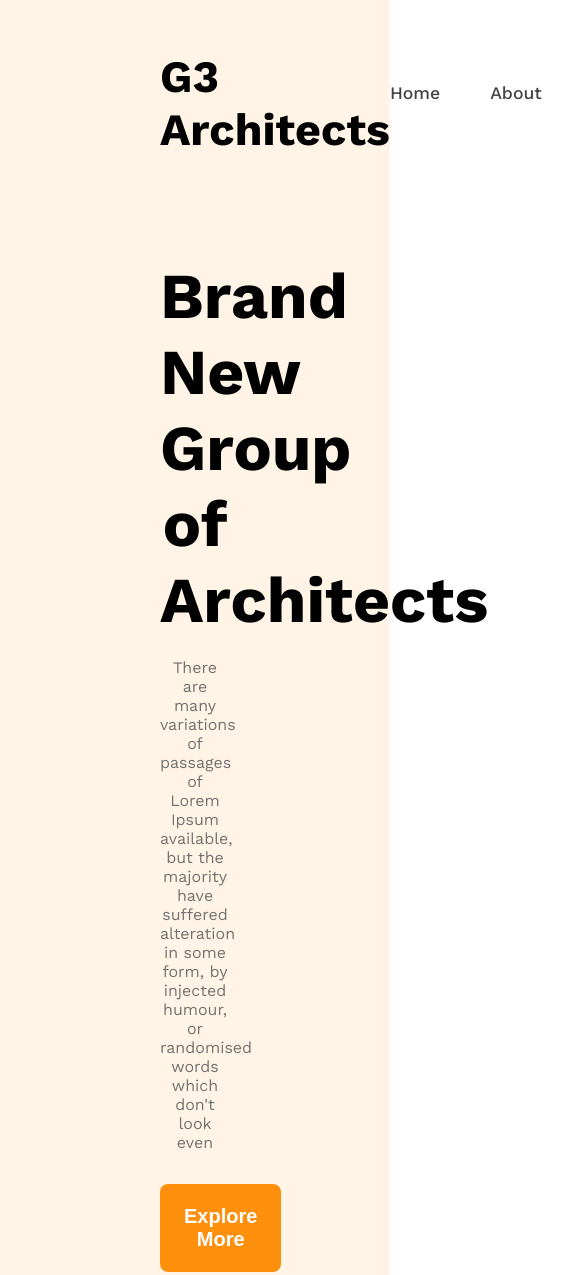
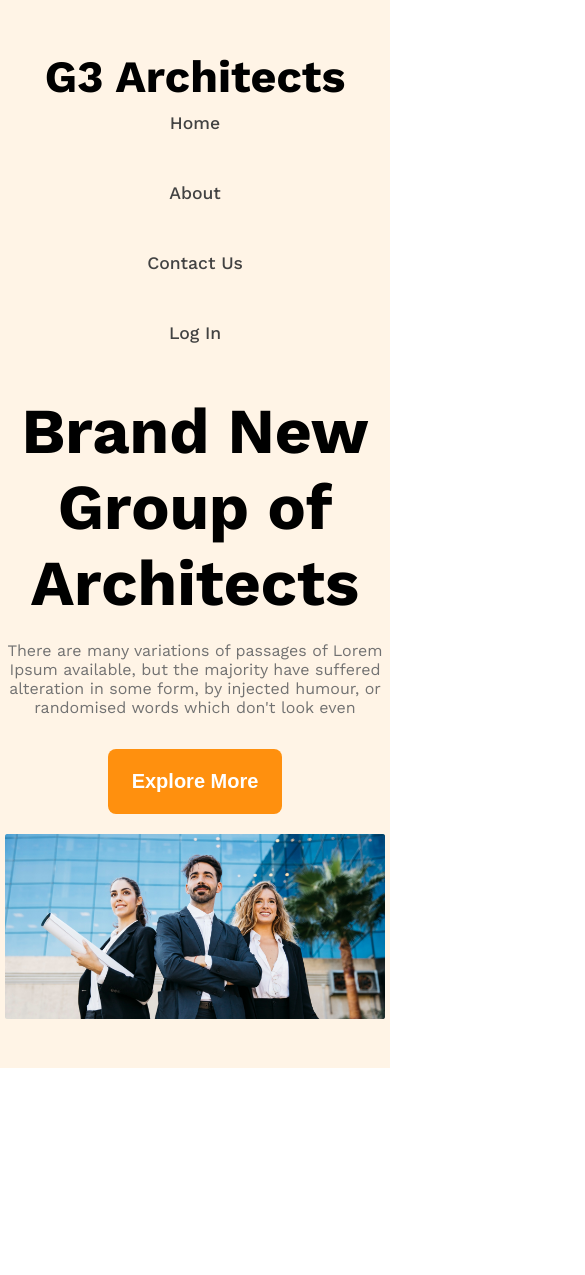
Before and after one commit to webdiv-rakib/g3-architects-project, a plain HTML site: page index.html in a window 390 px wide. Shown: the top 1275 px of the page, 585 px wide, since content can reach past the window. After the commit the page ends 1068 px from the top, so only its background shows below. Drawn offline with nearby package versions, Linux system fonts and the light colour scheme.

Commit message:
medium device responsive

```diff
--- a/index.html
+++ b/index.html
@@ -33,7 +33,9 @@
                     <button class="btn">Explore More</button>
                 </div>
             </div>
-            <img src="images/banner.png" alt="">
+            <div class="architect">
+                <img src="images/banner.png" alt="">
+            </div>
         </div>
     </header>
     <main>
--- a/styles/style.css
+++ b/styles/style.css
@@ -70,7 +70,7 @@ ul li a {
 }
 
 img {
-    max-width: 100%;
+    width: 100%;
     margin-top: 50px;
     margin-bottom: 45px;
 }
@@ -85,3 +85,40 @@ img {
 .btn {
     margin-top: 32px;
 }
+
+/* Responsive for medium device */
+@media screen and (max-width: 576px) {
+    * {
+        margin: 0;
+        padding: 0;
+    }
+
+    header {
+        padding-left: 0px;
+        padding-right: 0px;
+    }
+
+    nav,
+    ul {
+        flex-direction: column;
+        justify-content: center;
+        align-items: center;
+    }
+
+    ul {
+        margin-top: 10px;
+    }
+
+    .banner-container {
+        margin-top: 50px;
+    }
+
+    img {
+        margin-top: 20px;
+    }
+
+    .architect {
+        padding: 0px 5px;
+    }
+
+}
```
